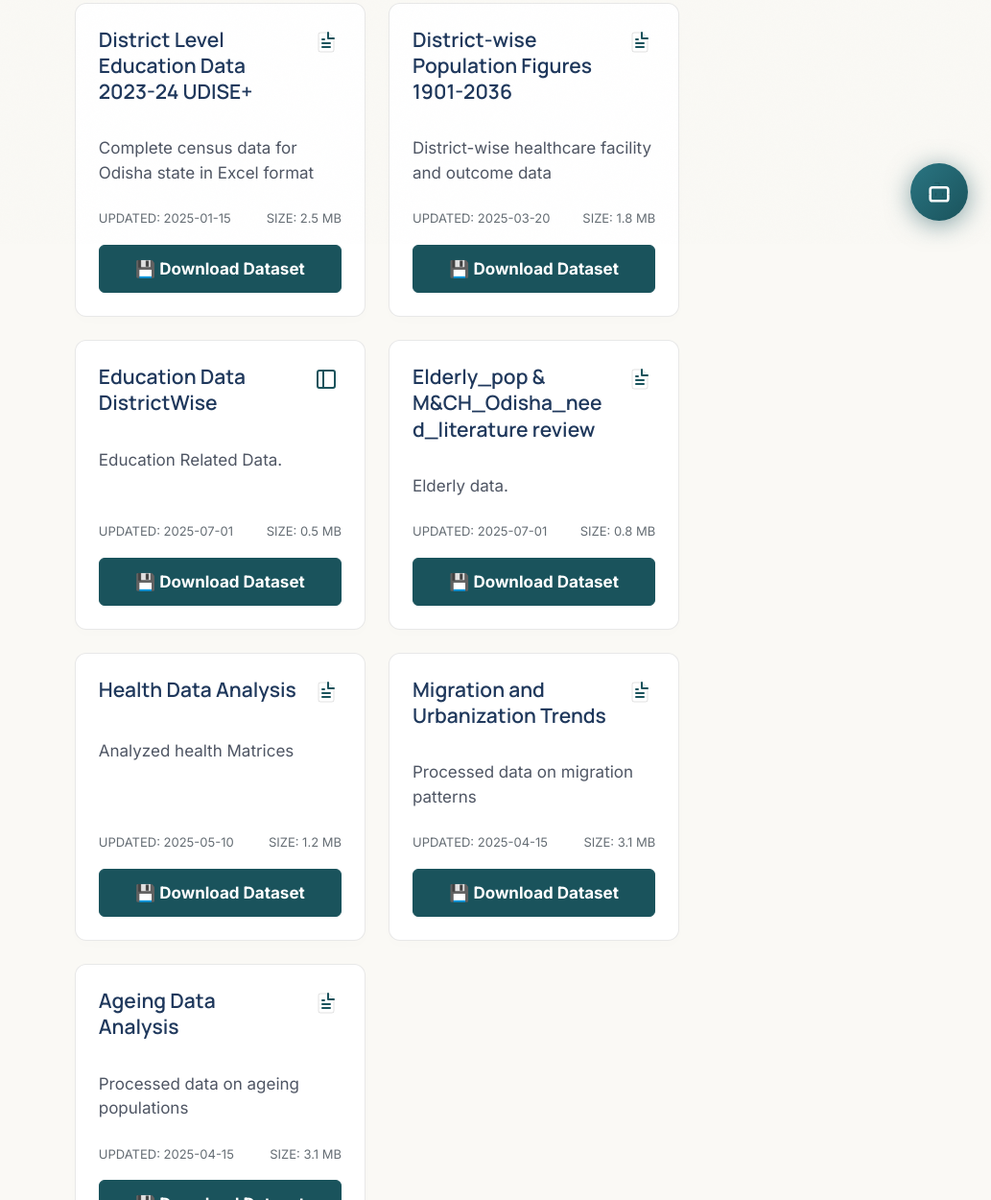
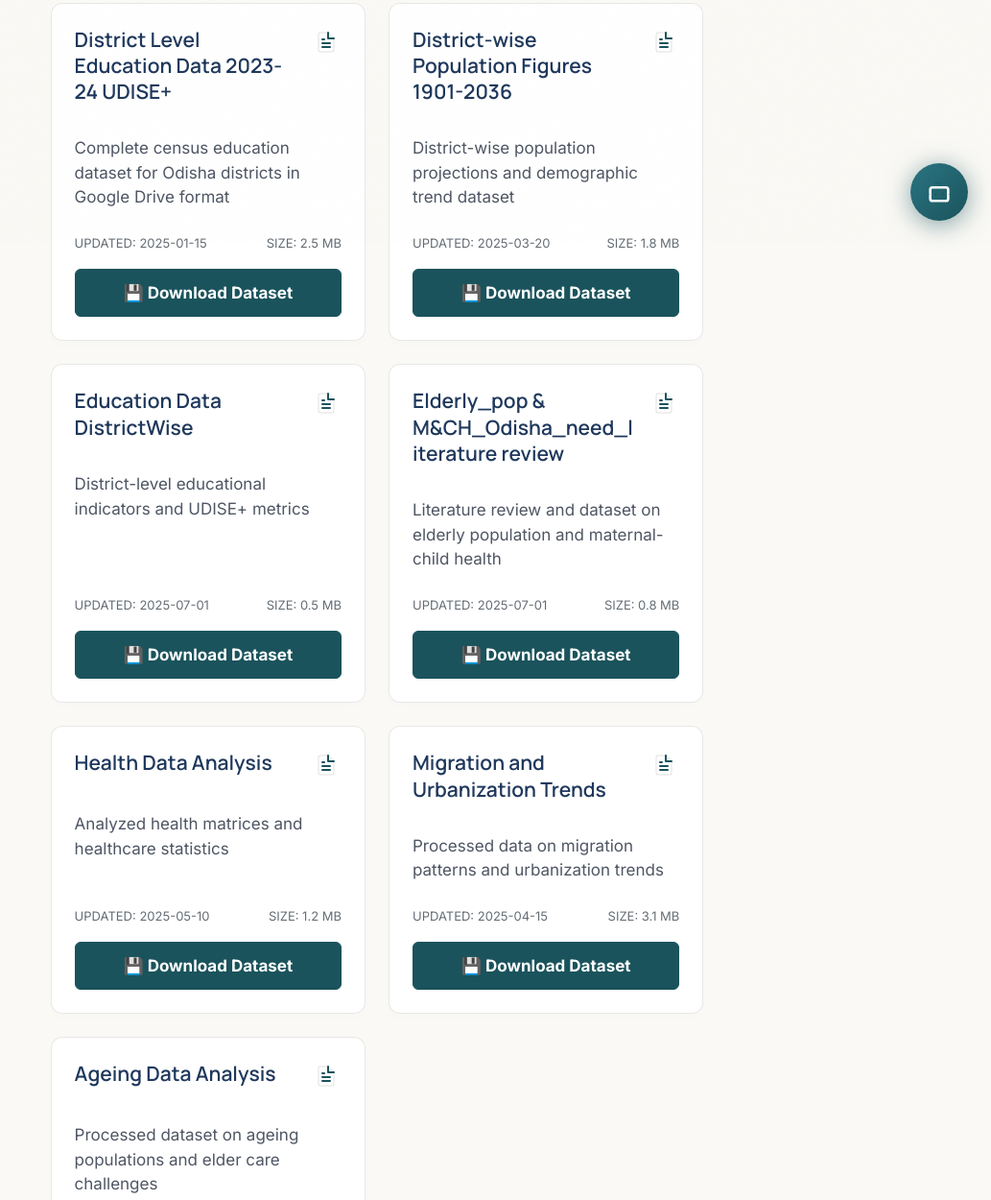
Before and after one commit to susobhan56/Soochana, a plain HTML site: page repository.html in a window 1280 px wide. Shown: the part 546-1796 px from the top of the page at 96% size, without its empty margins (247-1280 px from the left). Drawn offline with Linux system fonts and the light colour scheme.

Commit message:
fixed data points

```diff
--- a/data/datasets.json
+++ b/data/datasets.json
@@ -3,65 +3,65 @@
     {
       "id": "edu1",
       "name": "District Level Education Data 2023-24 UDISE+",
-      "description": "Complete census data for Odisha state in Excel format",
+      "description": "Complete census education dataset for Odisha districts in Google Drive format",
       "type": "excel",
       "size": "2.5 MB",
       "lastUpdated": "2025-01-15",
-      "file": "/datasets/District Level Education Data 2023-24 UDISE+.xlsx"
+      "file": "https://drive.google.com/file/d/1aMBcMd66Q0GdsqmqTA57PunLuQ5Wkkvv/view?usp=sharing"
     },
     {
       "id": "health2",
       "name": "District-wise Population Figures 1901-2036",
-      "description": "District-wise healthcare facility and outcome data",
+      "description": "District-wise population projections and demographic trend dataset",
       "type": "excel",
       "size": "1.8 MB",
       "lastUpdated": "2025-03-20",
-      "file": "/datasets/District-wise Population Figures 1901-2036.xlsx"
+      "file": "https://drive.google.com/file/d/1MrLxBsWqQFtD7nsiAC61iiJCl_BfN4-u/view?usp=sharing"
     },
     {
       "id": "health1",
-      "name":"Education Data DistrictWise",
-      "description": "Education Related Data.",
-      "type": "csv",
+      "name": "Education Data DistrictWise",
+      "description": "District-level educational indicators and UDISE+ metrics",
+      "type": "excel",
       "size": "0.5 MB",
       "lastUpdated": "2025-07-01",
-      "file": "/datasets/Education Data DistrciWise.xlsx"
+      "file": "https://drive.google.com/file/d/17mNmcTSrx4N4kIAx-nrfKorjGyJaOvtf/view?usp=sharing"
     },
     {
       "id": "elderly1",
       "name": "Elderly_pop & M&CH_Odisha_need_literature review",
-      "description": "Elderly data.",
+      "description": "Literature review and dataset on elderly population and maternal-child health",
       "type": "excel",
       "size": "0.8 MB",
       "lastUpdated": "2025-07-01",
-      "file": "/datasets/Elderly_pop & M&CH_Odisha_need_literature review.xlsx"
+      "file": "https://drive.google.com/file/d/1zcpisbOOpMIAmy0eKZi7B2BAhnyvtHRo/view?usp=sharing"
     },
     {
       "id": "emp1",
       "name": "Health Data Analysis",
-      "description": "Analyzed health Matrices",
+      "description": "Analyzed health matrices and healthcare statistics",
       "type": "excel",
       "size": "1.2 MB",
       "lastUpdated": "2025-05-10",
-      "file": "/datasets/Health.xlsx"
+      "file": "https://drive.google.com/file/d/1SC-bByc2hsPhi5K40pa_WuOQMJMkmsF_/view?usp=sharing"
     },
     {
       "id": "mig1",
       "name": "Migration and Urbanization Trends",
-      "description": "Processed data on migration patterns",
+      "description": "Processed data on migration patterns and urbanization trends",
       "type": "excel",
       "size": "3.1 MB",
       "lastUpdated": "2025-04-15",
-      "file": "/datasets/Migration and Urbanization.xlsx"
+      "file": "https://drive.google.com/file/d/105CoDtTTKMuYEen5huK6UGowe4e8P9Ho/view?usp=sharing"
     },
     {
       "id": "pop1",
       "name": "Ageing Data Analysis",
-      "description": "Processed data on ageing populations",
+      "description": "Processed dataset on ageing populations and elder care challenges",
       "type": "excel",
       "size": "3.1 MB",
       "lastUpdated": "2025-04-15",
-      "file": "/datasets/Population Ageing.xlsx"
+      "file": "https://drive.google.com/file/d/1P4Zv9Mr-CXxubOdWRuZaZLO7HD5EOA6M/view?usp=sharing"
     }
   ]
 }
--- a/repository.html
+++ b/repository.html
@@ -509,7 +509,8 @@
         }
 
         filtered.forEach(d => {
-            const relFile = d.file.replace(/^\//, ''); // relative relative paths
+            const fileUrl = d.file.startsWith('http') ? d.file : d.file.replace(/^\//, '');
+            const targetAttr = d.file.startsWith('http') ? 'target="_blank" rel="noopener"' : 'download';
             const icon = typeIcons[d.type] || typeIcons['excel'];
             grid.innerHTML += `
                 <div class="dataset-card">
@@ -523,7 +524,7 @@
                         <span>SIZE: ${d.size}</span>
                     </div>
                     <div class="dataset-btn-row">
-                        <a href="${relFile}" download class="btn-dataset-dl">💾 Download Dataset</a>
+                        <a href="${fileUrl}" ${targetAttr} class="btn-dataset-dl">💾 Download Dataset</a>
                     </div>
                 </div>
             `;
@@ -550,7 +551,8 @@
 
         filtered.forEach(r => {
             const relThumb = r.thumbnail.replace(/^\//, '');
-            const relFile = r.file.replace(/^\//, '');
+            const fileUrl = r.file.startsWith('http') ? r.file : r.file.replace(/^\//, '');
+            const targetAttr = r.file.startsWith('http') ? 'target="_blank" rel="noopener"' : 'download';
             grid.innerHTML += `
                 <div class="report-card">
                     <div class="report-img">
@@ -561,8 +563,8 @@
                         <h4>${r.name}</h4>
                         <p>${r.description}</p>
                         <div class="report-btn-row">
-                            <a href="${relFile}" target="_blank" class="btn-report-view">👁️ View PDF</a>
-                            <a href="${relFile}" download class="btn-report-dl">💾 Download</a>
+                            <a href="${fileUrl}" target="_blank" rel="noopener" class="btn-report-view">👁️ View Document</a>
+                            <a href="${fileUrl}" ${targetAttr} class="btn-report-dl">💾 Download</a>
                         </div>
                     </div>
                 </div>
```
